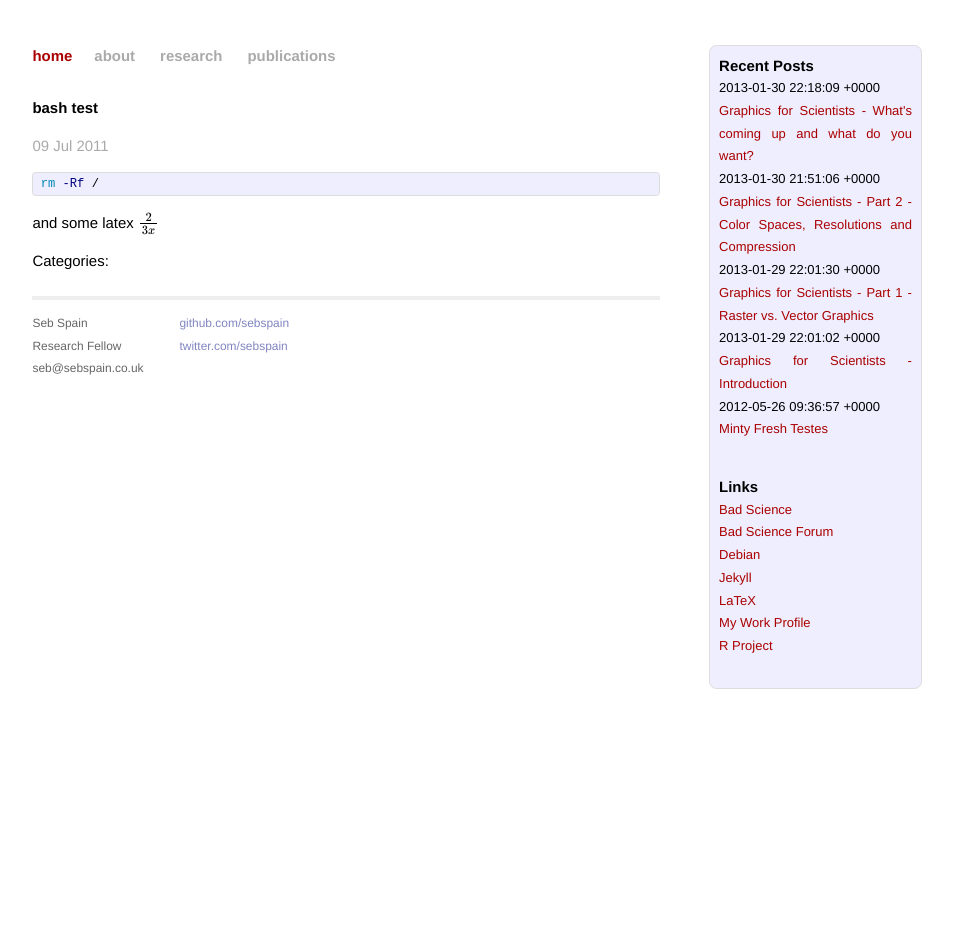
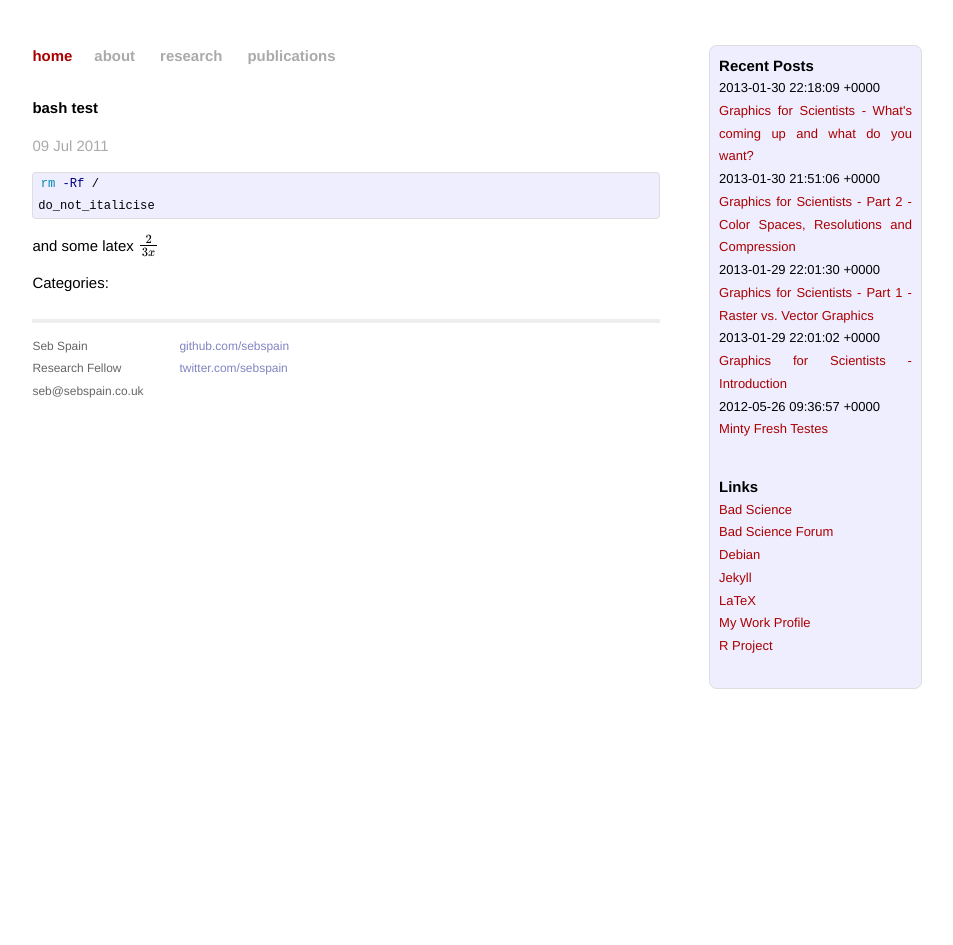
Before and after one commit to sebspain/sebspain.github.io, a Jekyll site: the page built from _posts/2011-07-09-bash-test.md, in a window 1280 px wide. Shown: the whole page, without its empty margins (189-1142 px from the left). Built offline with Jekyll 4.4.1, drawn with Linux system fonts in a browser that asks for light colours; Markdown is read by kramdown in place of the engine named in the settings; formulas are drawn with MathJax 3.

Commit message:
edit test bash

````diff
--- a/_posts/2011-07-09-bash-test.md
+++ b/_posts/2011-07-09-bash-test.md
@@ -4,6 +4,7 @@ title: bash test
 ---
 ```sh
 rm -Rf /
+do_not_italicise
 ```
 and some latex
 $$
````
